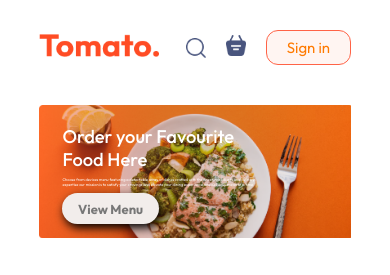
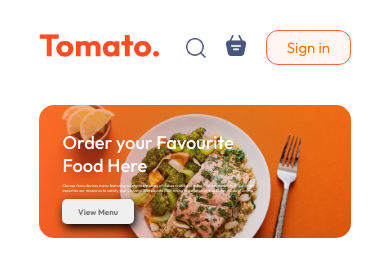
Before and after one commit to collegeWork9205/food_del, a React (Vite) app in the folder Frontend/: page / in a window 390 px wide. Shown: the top 275 px of the page. Built offline with nearby package versions, Linux system fonts and the light colour scheme; no server answers.

Commit message:
Style updates for Header component in CSS

```diff
--- a/Frontend/src/Components/Header/Header.css
+++ b/Frontend/src/Components/Header/Header.css
@@ -3,6 +3,7 @@
     margin: 30px auto;
     background-size: contain;
     position: relative;
+    border-radius:15px;
 }
 .header-content{
     position: absolute;
@@ -25,11 +26,10 @@
     color: white;
 }
 .header-content button{
-    border-radius: 50px;
+    border-radius: 5px;
     color: #777777;
     padding: 1vw 2vw;
     font-size:max(1vw,13px);
-    background-color:rgb(242, 237, 235);
     border: 1px;
     cursor: pointer;
     font-weight: 700;
@@ -54,5 +54,9 @@
     } */
     .header-content button{
         padding: 2vw 4vw;
+        font-size:8px;
     }
+    .header-content button:hover{
+    font-size:9px;
 }
+}
```
